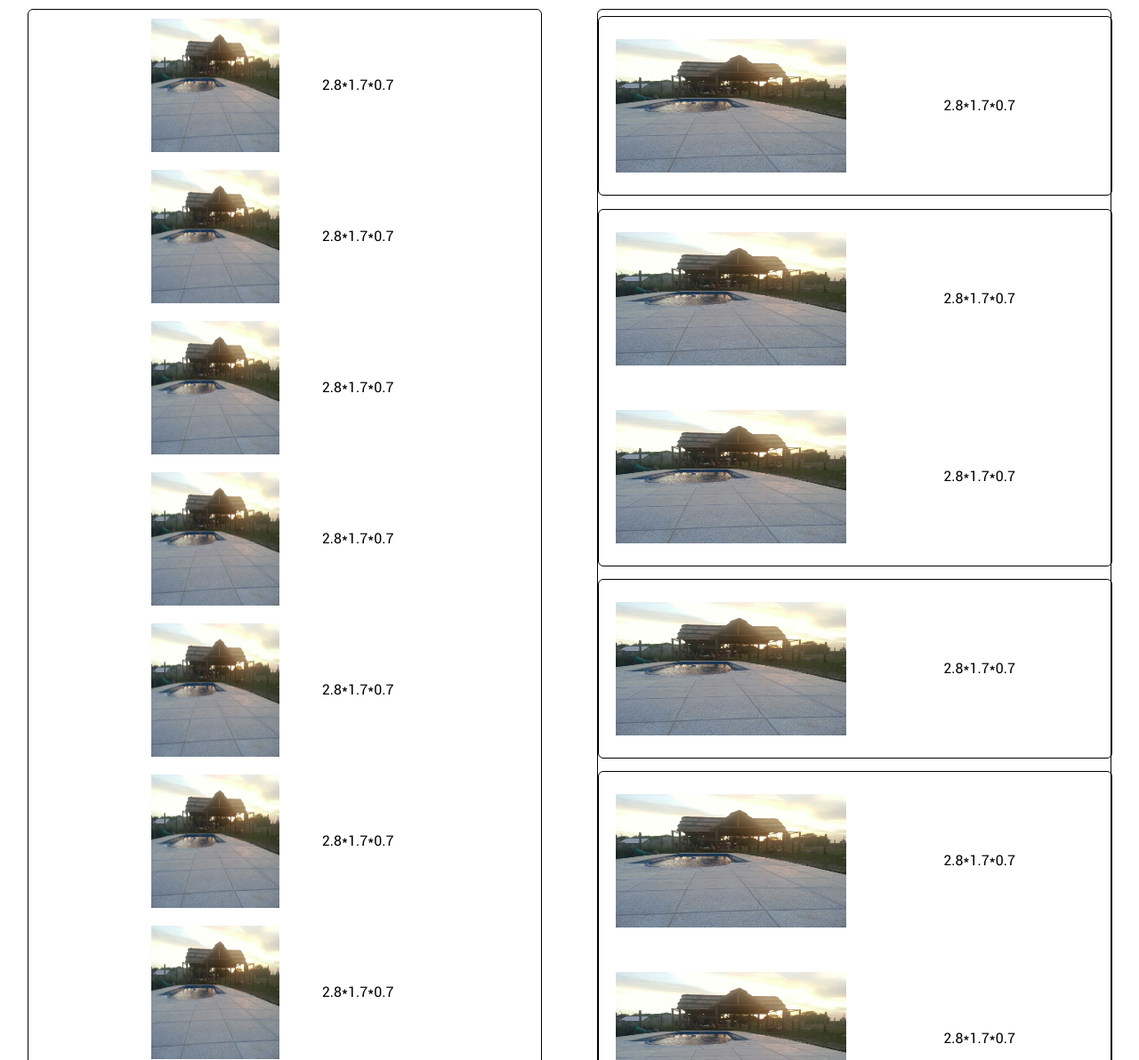
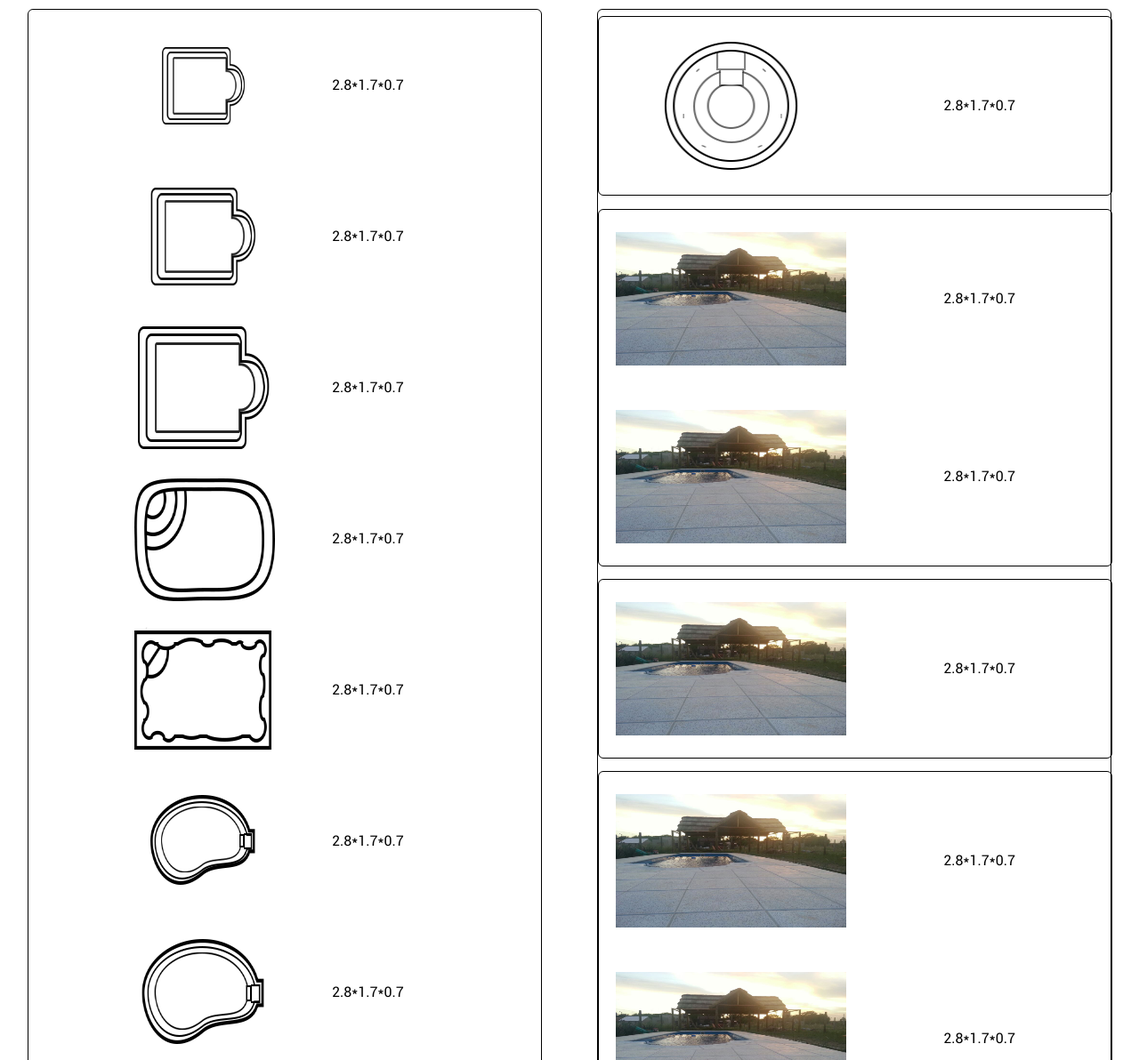
Before and after one commit to SosaToledo/piletasplastic, a plain HTML site: page index.html in a window 1280 px wide. Shown: the part 1728-2920 px from the top of the page at 89% size. Drawn offline with Linux system fonts and the light colour scheme.

Commit message:
dibujos de las piscinas

```diff
--- a/index.html
+++ b/index.html
@@ -53,46 +53,46 @@
 	<div id="piletas" class="contenedorPiscinas">
 		<div class="columnRoma">
 			<div class="itemPileta">
-				<img id="romaUno" class="imgPis" src="img/pile/pile03.jpg">
+				<img id="romaUno" class="imgPis" src="img/piscinas/pileta-chica01.png">
 				<p class="PPis">2.8*1.7*0.7</p>
 			</div>
 			<div class="itemPileta">
-				<img id="romaUno" class="imgPis" src="img/pile/pile03.jpg">
+				<img id="romaUno" class="imgPis" src="img/piscinas/pileta-mediana-01.png">
 				<p class="PPis">2.8*1.7*0.7</p>
 			</div>
 			<div class="itemPileta">
-				<img id="romaUno" class="imgPis" src="img/pile/pile03.jpg">
+				<img id="romaUno" class="imgPis" src="img/piscinas/pileta-grande01.png">
 				<p class="PPis">2.8*1.7*0.7</p>
 			</div>
 			<div class="itemPileta">
-				<img id="romaUno" class="imgPis" src="img/pile/pile03.jpg">
+				<img id="romaUno" class="imgPis" src="img/piscinas/ovalada.png">
 				<p class="PPis">2.8*1.7*0.7</p>
 			</div>
 			<div class="itemPileta">
-				<img id="romaUno" class="imgPis" src="img/pile/pile03.jpg">
+				<img id="romaUno" class="imgPis" src="img/piscinas/rectangular-01.png">
 				<p class="PPis">2.8*1.7*0.7</p>
 			</div>
 			<div class="itemPileta">
-				<img id="romaUno" class="imgPis" src="img/pile/pile03.jpg">
+				<img id="romaUno" class="imgPis" src="img/piscinas/riñon-chico-01.png">
 				<p class="PPis">2.8*1.7*0.7</p>
 			</div>
 			<div class="itemPileta">
-				<img id="romaUno" class="imgPis" src="img/pile/pile03.jpg">
+				<img id="romaUno" class="imgPis" src="img/piscinas/riñon-mediano-01.png">
 				<p class="PPis">2.8*1.7*0.7</p>
 			</div>
 			<div class="itemPileta">
-				<img id="romaUno" class="imgPis" src="img/pile/pile03.jpg">
+				<img id="romaUno" class="imgPis" src="img/piscinas/riñon-grande-01.png">
 				<p class="PPis">2.8*1.7*0.7</p>
 			</div>
 			<div class="itemPileta">
-				<img id="romaUno" class="imgPis" src="img/pile/pile03.jpg">
+				<img id="romaUno" class="imgPis" src="img/piscinas/hidromasaje-01.png">
 				<p class="PPis">2.8*1.7*0.7</p>
 			</div>
 		</div>
 		<div class="columnOtro">
 			<div class="ovalada">
 				<div class="itemPileta">
-					<img id="romaUno" class="imgPis" src="img/pile/pile03.jpg">
+					<img id="romaUno" class="imgPis" src="img/piscinas/hidromasaje-02.png">
 					<p class="PPis">2.8*1.7*0.7</p>
 				</div>
 			</div>
```
Also changed, not shown: img/piscinas/hidromasaje-01.png (added), img/piscinas/hidromasaje-02.png (added), img/piscinas/ovalada.png (added), img/piscinas/pileta-chica01.png (added), img/piscinas/pileta-grande01.png (added), img/piscinas/pileta-mediana-01.png (added), img/piscinas/rectangular-01.png (added), img/piscinas/riñon-chico-01.png (added), img/piscinas/riñon-grande-01.png (added), img/piscinas/riñon-mediano-01.png (added).
